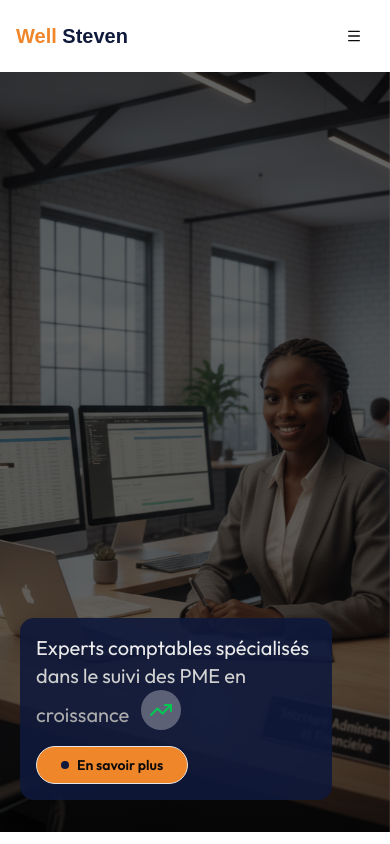
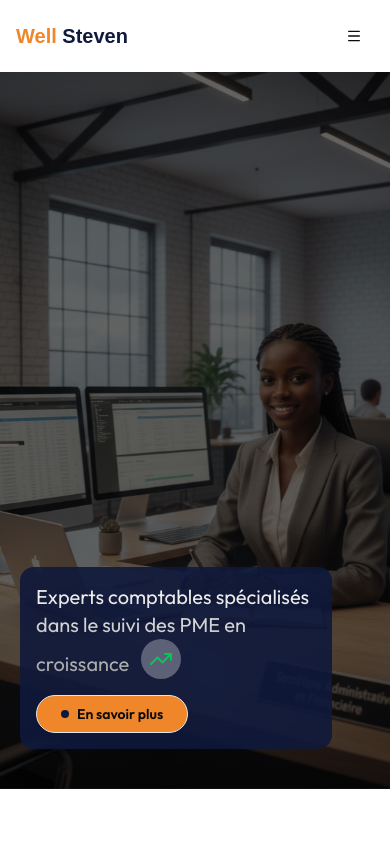
Before and after one commit to HermannRichy/well-steven, a Next.js app: page / in a window 390 px wide. Built offline with nearby package versions, Linux system fonts and the light colour scheme; a web font is replaced by a local one.

Commit message:
hero ui opt

```diff
--- a/src/components/sections/Hero.tsx
+++ b/src/components/sections/Hero.tsx
@@ -12,7 +12,7 @@ export default function Hero() {
         <section className="lg:mt-2">
             <ImagesSlider
                 images={images}
-                className="min-h-[90vh] lg:min-h-[85vh] max-w-6xl mx-auto lg:rounded-4xl overflow-hidden relative"
+                className="min-h-[85vh] max-w-6xl mx-auto lg:rounded-4xl overflow-hidden relative"
             >
                 <motion.div
                     initial={{
@@ -26,7 +26,7 @@ export default function Hero() {
                     transition={{
                         duration: 0.6,
                     }}
-                    className="z-50 flex flex-col gap-y-4 w-4/5 max-w-md absolute bottom-8 left-5 bg-primary/90 rounded-xl p-4 lg:p-6 lg:bottom-10 lg:left-10"
+                    className="z-50 flex flex-col gap-y-4 w-4/5 max-w-md absolute bottom-10 left-5 bg-primary/90 rounded-xl p-4 lg:p-6 lg:bottom-10 lg:left-10"
                 >
                     <motion.p
                         className="text-xl md:text-3xl bg-clip-text text-transparent
```
